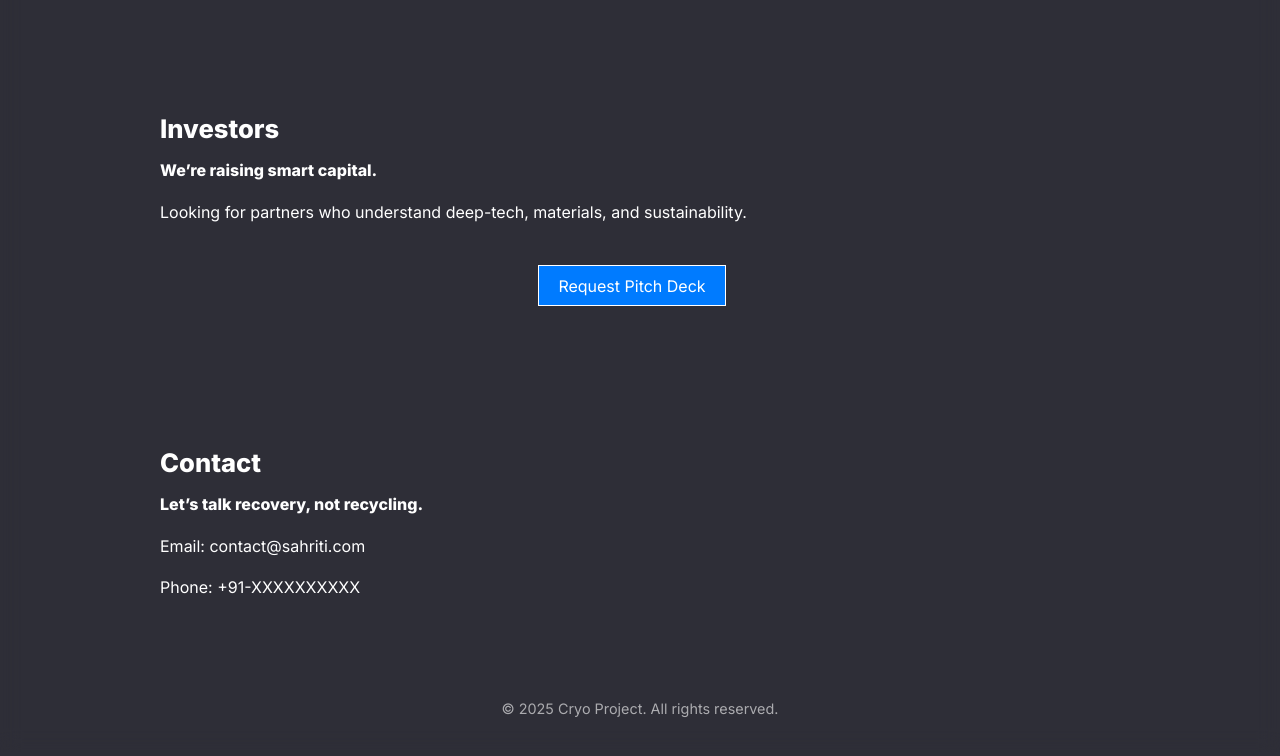
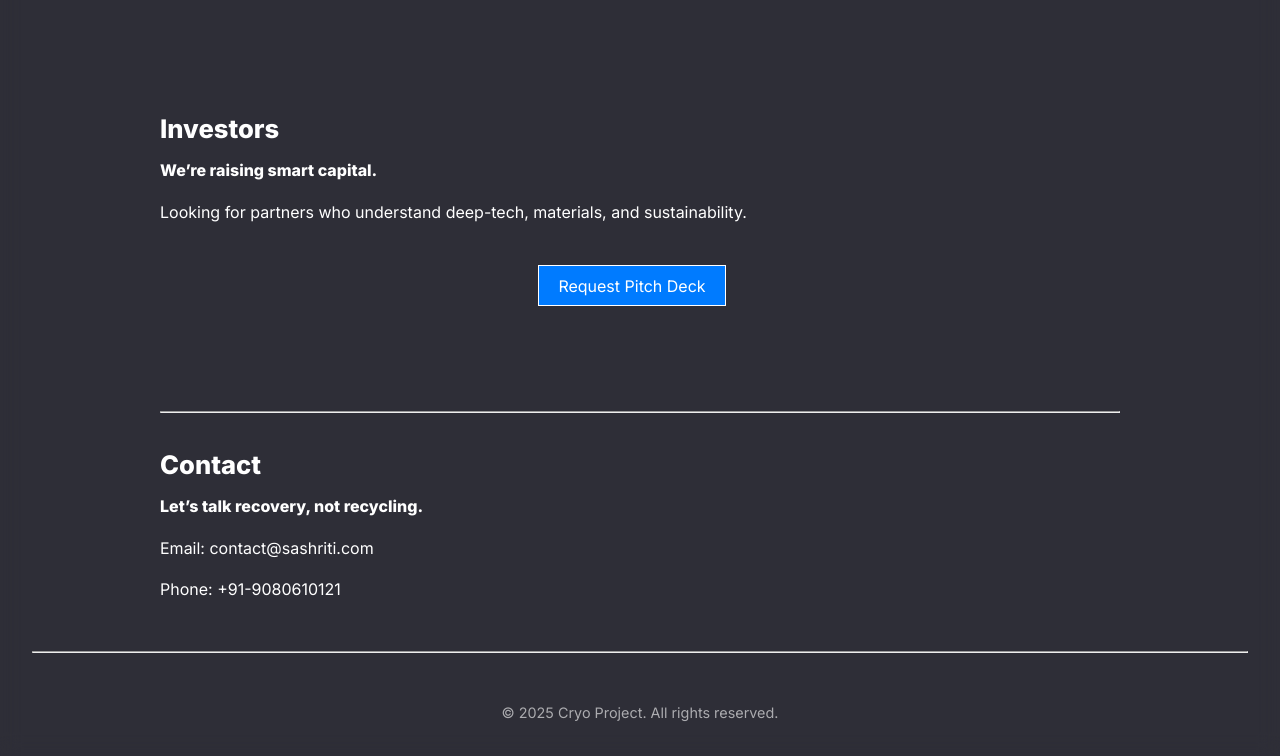
Before and after one commit to harshkhasbage77/sashriti-basic, a plain HTML site: page index.html in a window 1280 px wide. Shown: the part 2690-3446 px from the top of the page. Drawn offline with Linux system fonts and the light colour scheme.

Commit message:
Correction and updates in contact section

```diff
--- a/index.html
+++ b/index.html
@@ -229,17 +229,19 @@
     <p><strong>We’re raising smart capital.</strong></p>
     <p>Looking for partners who understand deep-tech, materials, and sustainability.</p>
     <div class="cta">
-      <a href="#">Request Pitch Deck</a>
+      <a href="mailto:contact@sashriti.com">Request Pitch Deck</a>
     </div>
   </section>
 
   <section id="contact">
+    <hr>
     <h2>Contact</h2>
     <p><strong>Let’s talk recovery, not recycling.</strong></p>
-    <p>Email: contact@sahriti.com</p>
-    <p>Phone: +91-XXXXXXXXXX</p>
+    <p>Email: contact@sashriti.com</p>
+    <p>Phone: +91-9080610121</p>
   </section>
 
+  <hr>
   <footer>
     &copy; 2025 Cryo Project. All rights reserved.
   </footer>
```
